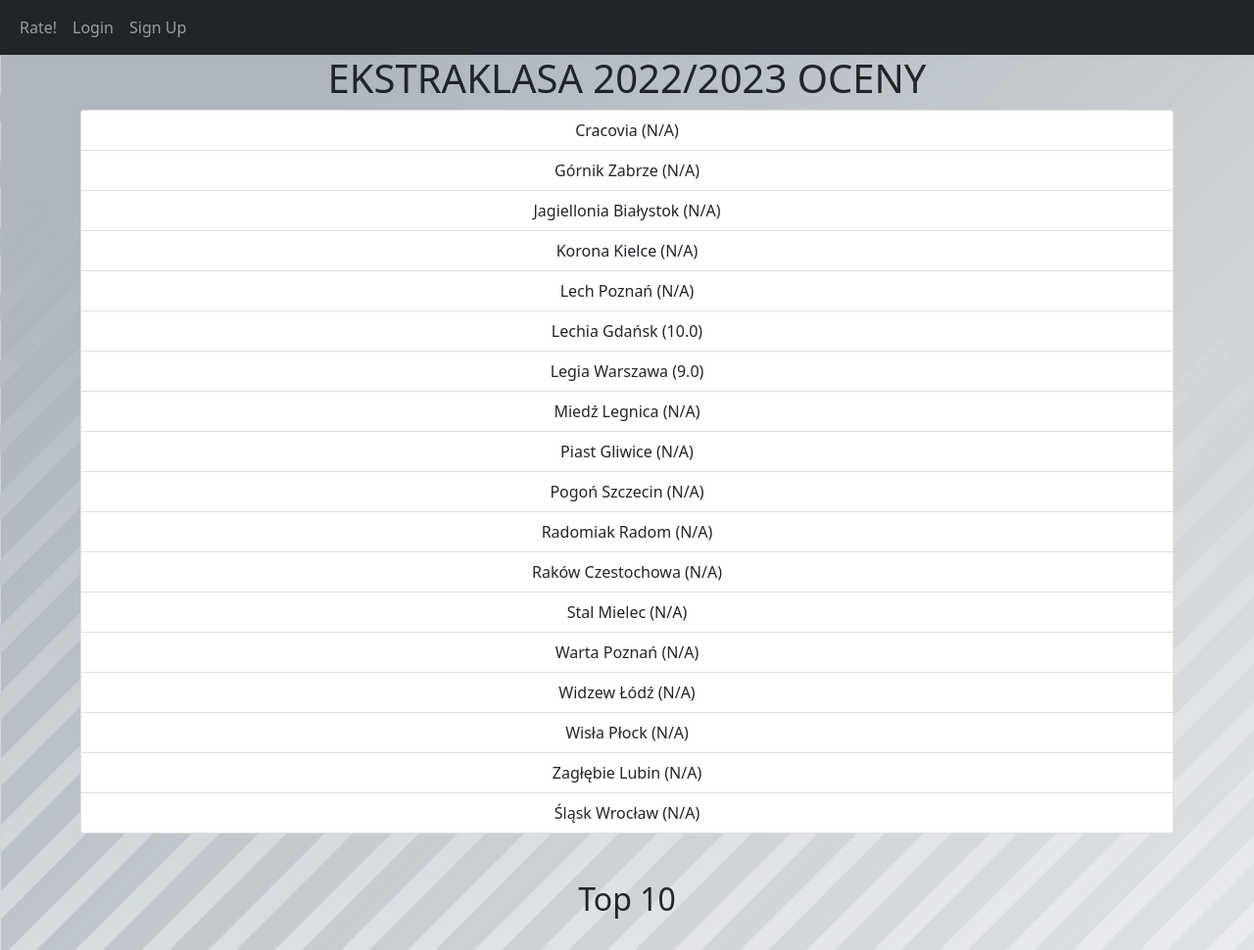
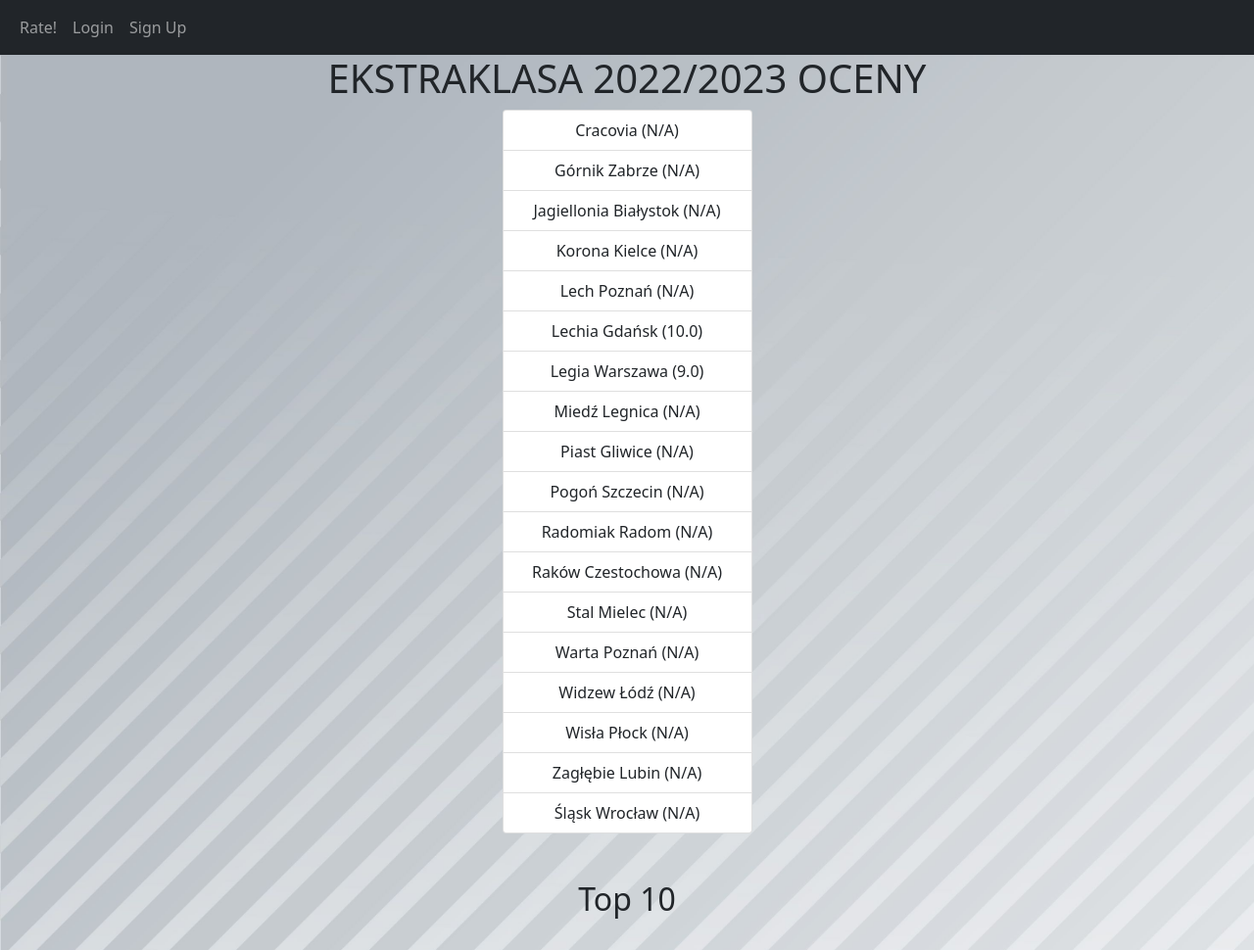
Before and after one commit to barrakz/Football-League, a Flask app: page / in a window 1280 px wide. Shown: the top 970 px of the page at 98% size. Run offline with Flask 3, Linux system fonts and the light colour scheme; some libraries are stand-ins or nearby versions.

Commit message:
resize column with teams in home.html

```diff
--- a/website/templates/home.html
+++ b/website/templates/home.html
@@ -8,13 +8,18 @@
 
 <div align="center">
 
-    <div class="list-group">
-
-        {% for team in sorted_teams %}
-        <a href="{{ url_for('views.team_players', team_id=team.id) }}" class="list-group-item list-group-item-action">{{
-            team.name }} ({{ team.average_player_rating() }})</a>
-
-        {% endfor %}
+    <div class="container">
+        <div class="row justify-content-center">
+            <div class="col-3">
+                <div class="list-group">
+                    {% for team in sorted_teams %}
+                        <a href="{{ url_for('views.team_players', team_id=team.id) }}" class="list-group-item list-group-item-action">
+                            {{ team.name }} ({{ team.average_player_rating() }})
+                        </a>
+                    {% endfor %}
+                </div>
+            </div>
+        </div>
     </div>
     <br><br>
 
```
